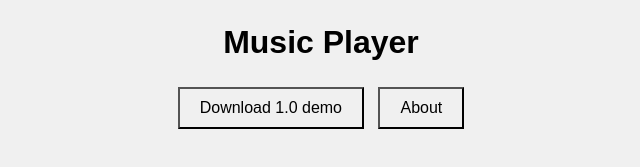
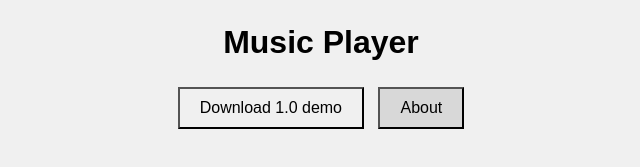
Before and after one commit to ownerofuzb/music-player, a plain HTML site: page index.html in a window 1280 px wide. Both pictures are taken after a click on the button "About". Shown: the part 419-586 px from the top of the page, without its empty margins (319-959 px from the left). Drawn offline with Linux system fonts and the light colour scheme.

Commit message:
Update index.html

```diff
--- a/index.html
+++ b/index.html
@@ -40,9 +40,14 @@
             background-color: #f0f0f0;
             color: black;
             border-color: black;
+            transition: background-color 0.4s ease;
         }
 
         button:hover {
+            background-color: rgba(0, 0, 0, 0.100);
+        }
+
+        button:focus {
             background-color: rgba(0, 0, 0, 0.100);
         }
     </style>
```
